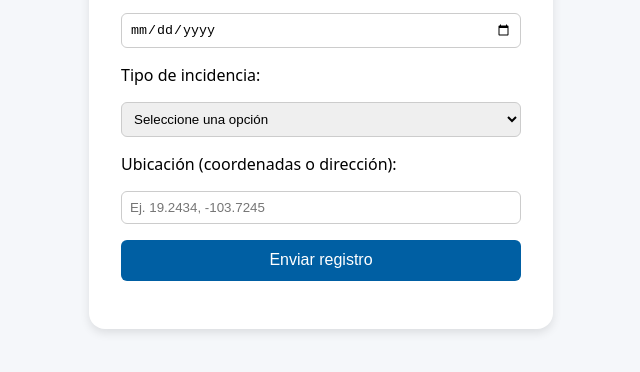
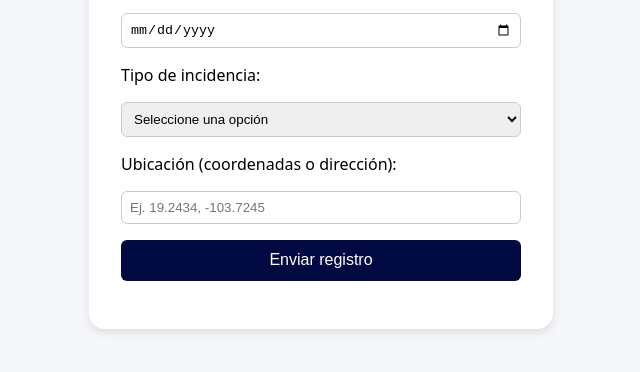
Before and after one commit to ivanvalenciaSIGID/sigid-frontend, a plain HTML site: page index.html in a window 1280 px wide. In both pictures the pointer is over the button "Enviar registro". Shown: the part 330-702 px from the top of the page, without its empty margins (319-959 px from the left). Drawn offline with Linux system fonts and the light colour scheme.

Commit message:
Update style.css

```diff
--- a/style.css
+++ b/style.css
@@ -45,7 +45,7 @@ button {
 }
 
 button:hover {
-  background-color: #005fa3;
+  background-color: #000942;
 }
 
 .estado {
```
